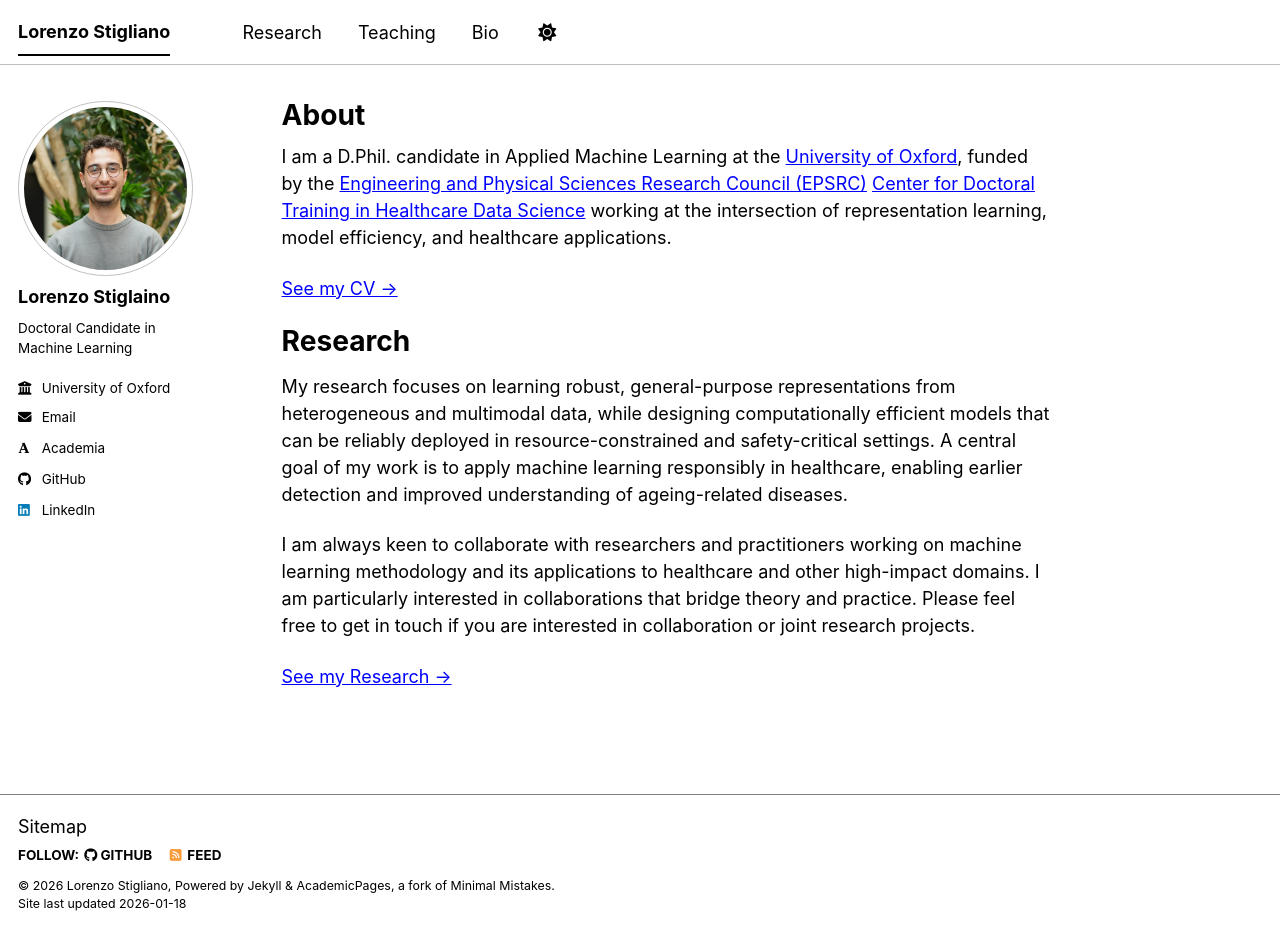
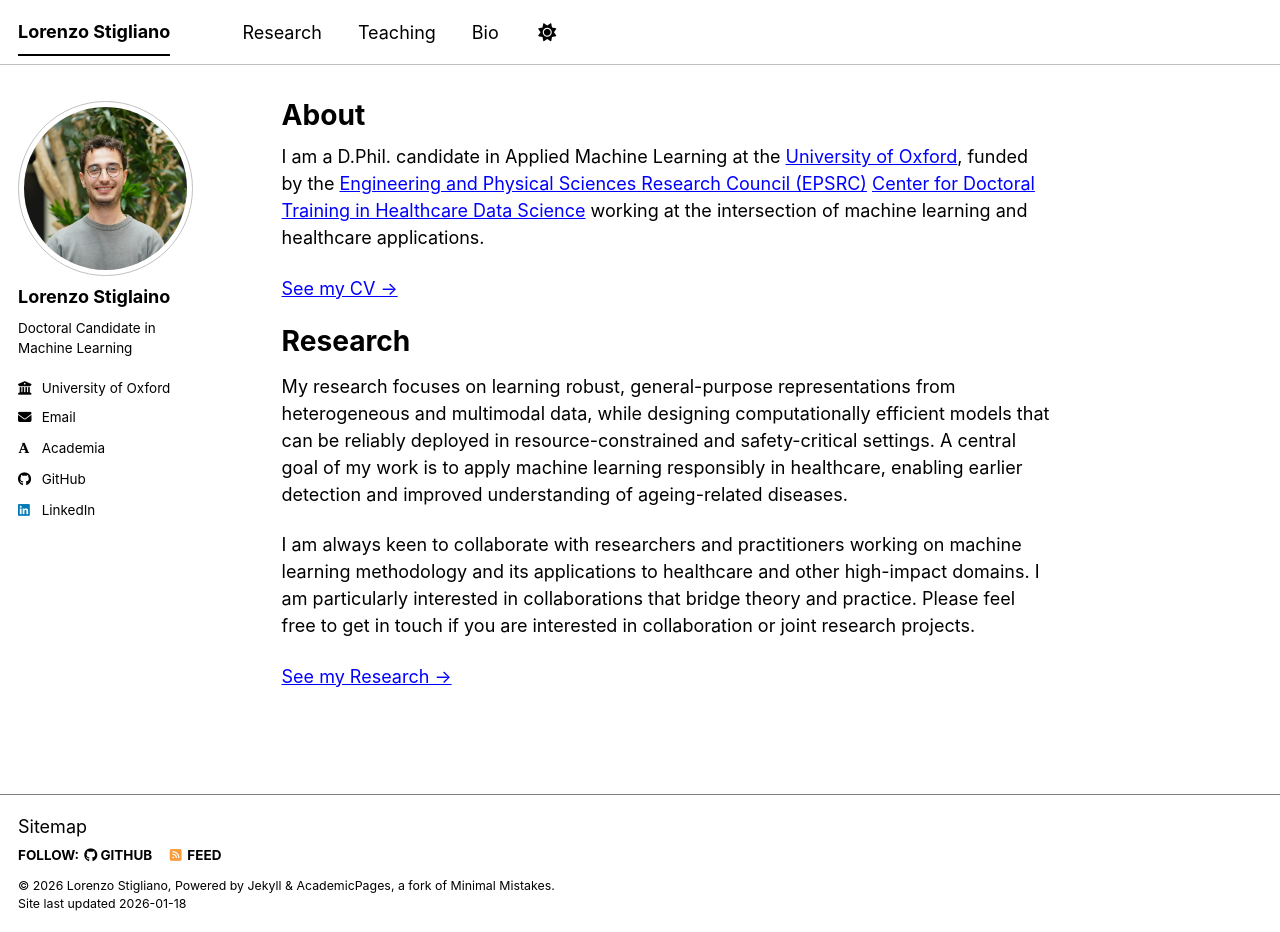
Before and after one commit to LorenzoStigliano/lorenzostigliano.github.io, a Jekyll site: the page built from _pages/about.md, in a window 1280 px wide and 932 px high. Built offline with Jekyll 4.4.1, drawn with Linux system fonts in a browser that asks for light colours; some web fonts are replaced; a script bundle is joined from its source files by our own code; library files that are not in the unit come from our copies.

Commit message:
change about

```diff
--- a/_pages/about.md
+++ b/_pages/about.md
@@ -7,7 +7,7 @@ redirect_from:
   - /about.html
 ---
 
-I am a D.Phil. candidate in Applied Machine Learning at the [University of Oxford](https://www.ox.ac.uk/), funded by the [Engineering and Physical Sciences Research Council (EPSRC)](https://www.ukri.org/councils/epsrc/) [Center for Doctoral Training in Healthcare Data Science](https://www.bdi.ox.ac.uk/study/cdt) working at the intersection of representation learning, model efficiency, and healthcare applications.
+I am a D.Phil. candidate in Applied Machine Learning at the [University of Oxford](https://www.ox.ac.uk/), funded by the [Engineering and Physical Sciences Research Council (EPSRC)](https://www.ukri.org/councils/epsrc/) [Center for Doctoral Training in Healthcare Data Science](https://www.bdi.ox.ac.uk/study/cdt) working at the intersection of machine learning and healthcare applications.
 
 [See my CV →](/bio/)
 
```
